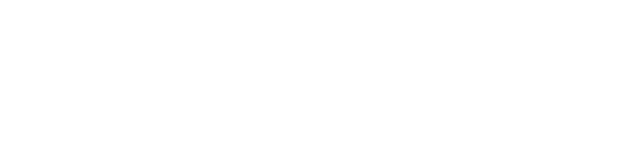
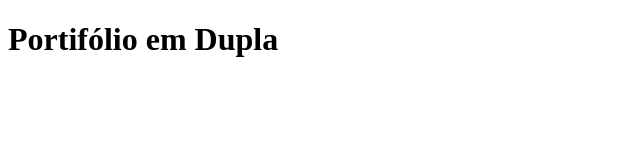
Before and after one commit to thr7777/repositorio-teste, a plain HTML site: page index.html in a window 1280 px wide. Shown: the whole page, without its empty margins (0-640 px from the left). Drawn offline with Linux system fonts and the light colour scheme.

Commit message:
Update index.html

```diff
--- a/index.html
+++ b/index.html
@@ -5,9 +5,12 @@
         <meta http-equiv="X-UA-Compatible" content="IE=edge">
         <meta name="viewport" content="width=device-width, initial-scale=1.0">
         <link rel="stylesheet" href="style.css">
-        <title>Document</title>
+        <title>Apresentação</title>
     </head>
     <body>
+        <header>
+            <h1>Portifólio em Dupla</h1>
+        </header>
 
         <script src="script.js" defer></script>
     </body>
```
